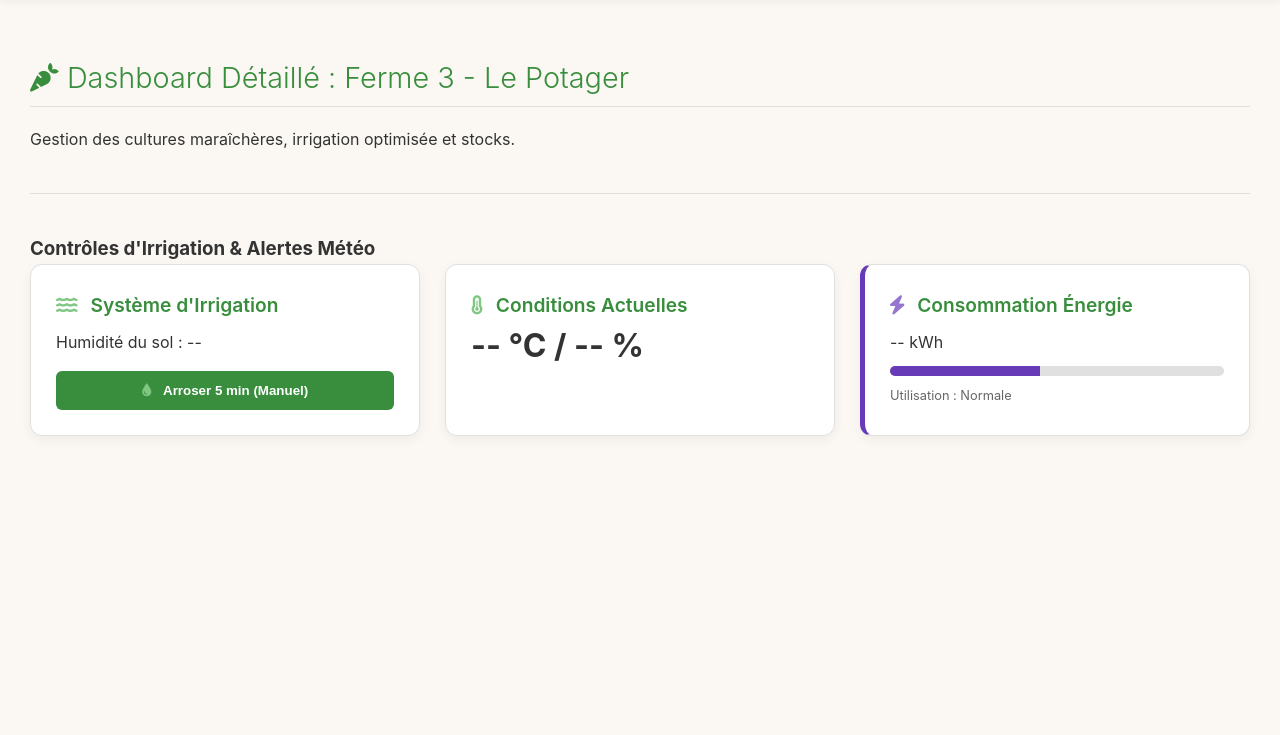
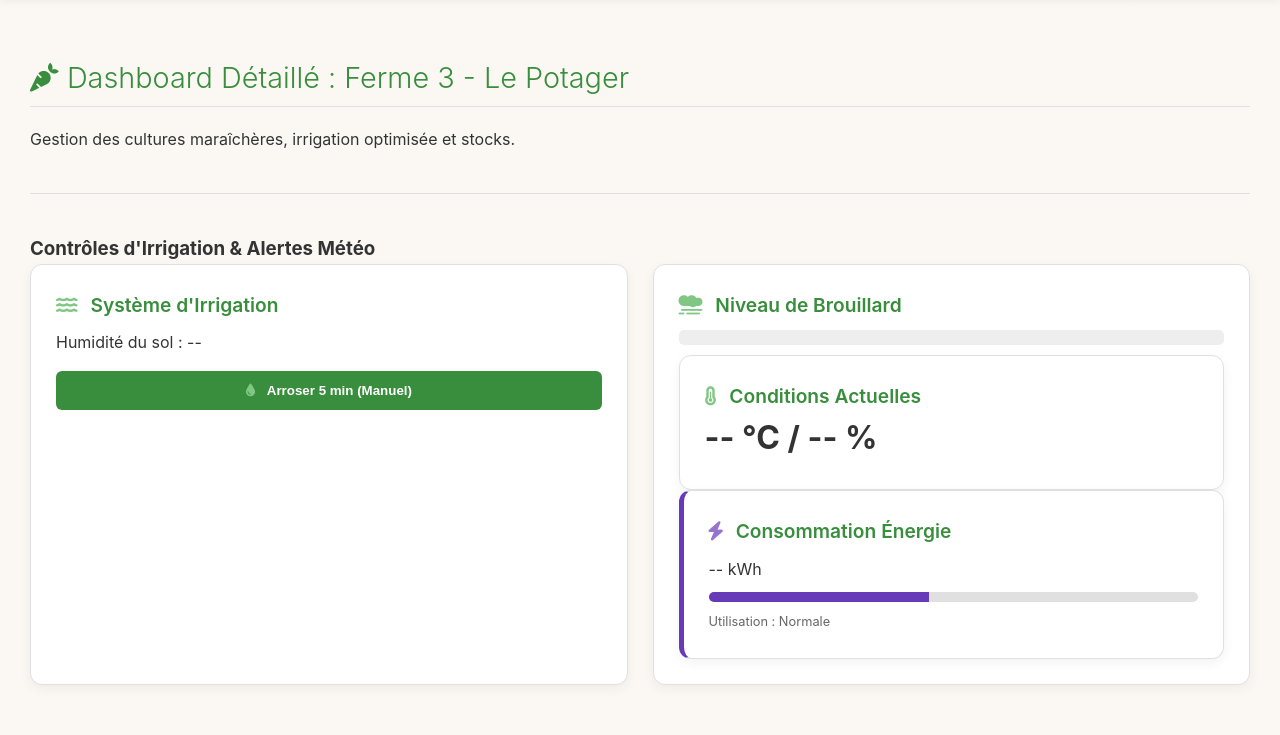
Before and after one commit to Kounakowitch/MiniFarm, a PHP site: page /ferme3.php in a window 1280 px wide. Shown: the part 65-800 px from the top of the page. Run offline with PHP 8.4, Linux system fonts and the light colour scheme; data that the repository does not hold is empty.

Commit message:
Modification des fichiers ferme3

```diff
--- a/ferme3.php
+++ b/ferme3.php
@@ -37,6 +37,13 @@
                         <p id="soil-status">Humidité du sol : --</p>
                         <button class="btn-action green-btn" id="manual-irrigation-btn"><i class="fas fa-tint"></i> Arroser 5 min (Manuel)</button>
                     </div>
+
+                <div class="control-card control-fog">
+            <h4><i class="fas fa-smog"></i> Niveau de Brouillard</h4>
+
+            <div class="fog-bar-container" style="width: 100%; background-color: #eee; border-radius: 5px; height: 15px; margin: 10px 0;">
+                <div id="fog-bar" style="height: 100%; width: 0%; background-color: #3498db; border-radius: 5px; transition: width 0.5s;"></div>
+            </div>
 
             <div class="control-card control-temperature">
                 <h4>
```
